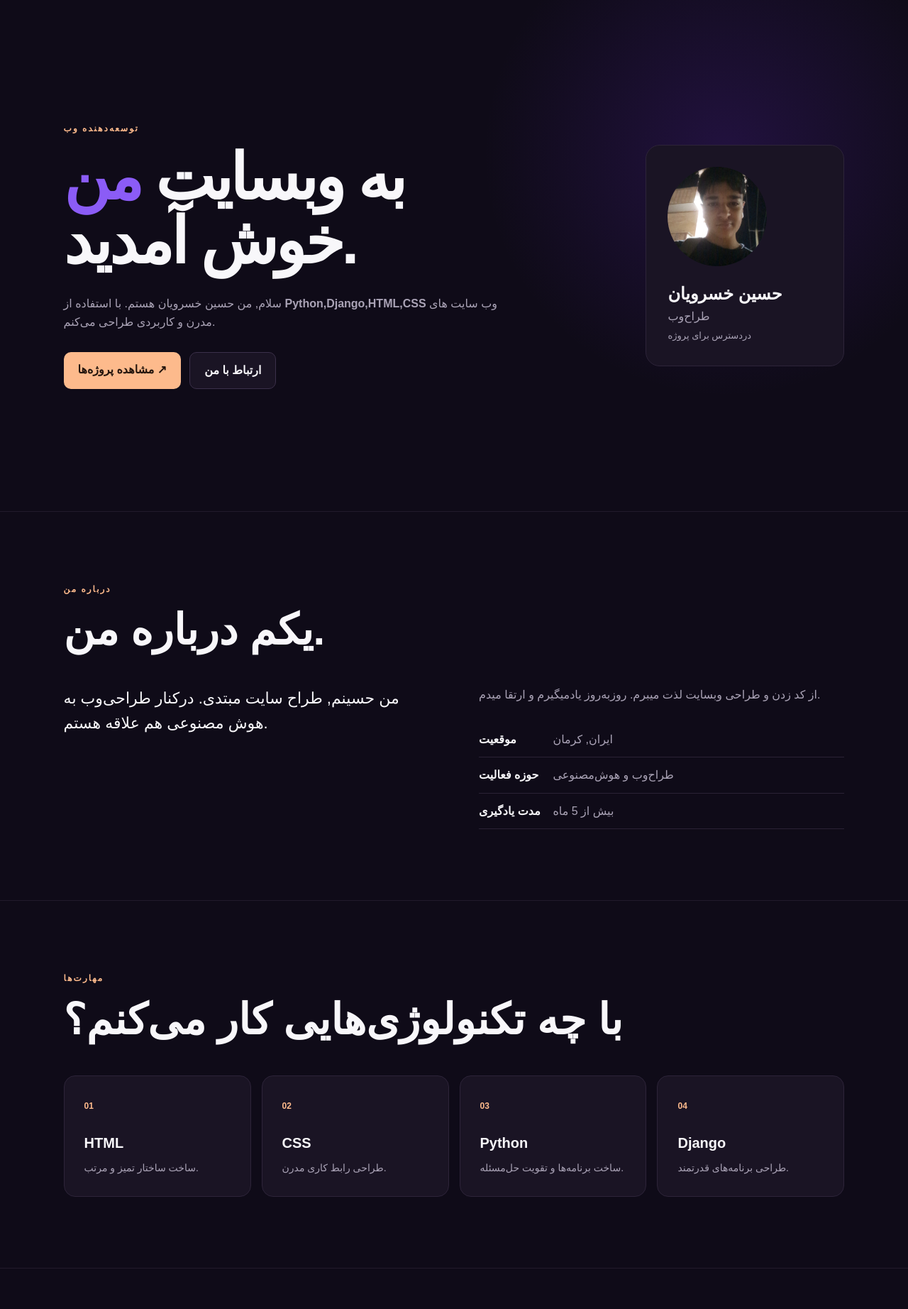
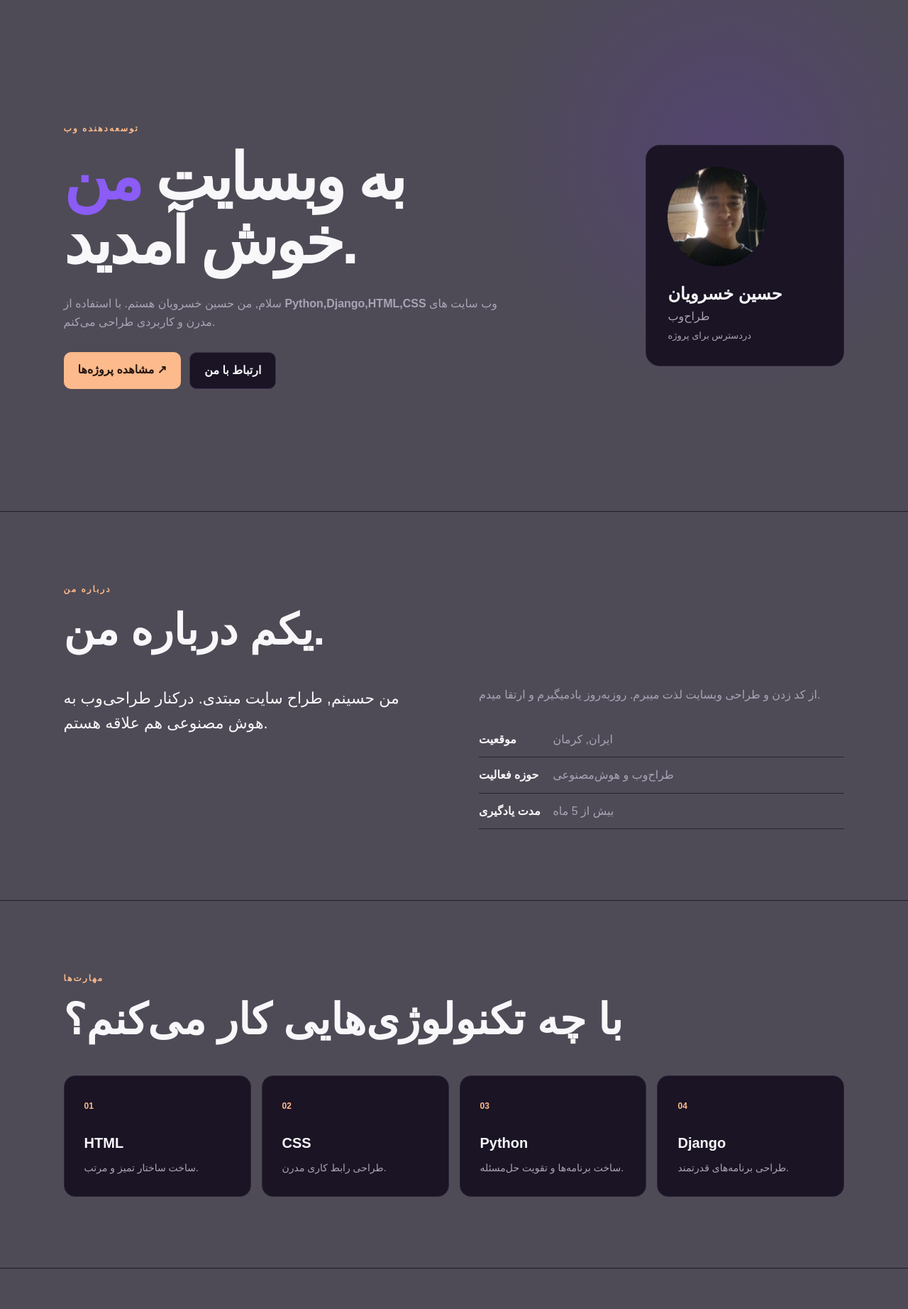
Before and after one commit to Luffysun09/Real-Web-Project, a Django app: page / in a window 1280 px wide. Shown: the part 76-1920 px from the top of the page at 71% size. Run offline with Django 5.2, Linux system fonts and the light colour scheme.

Commit message:
Update Style.css

```diff
--- a/mywebsite/static/css/Style.css
+++ b/mywebsite/static/css/Style.css
@@ -10,7 +10,7 @@ html {
 
 body {
     font-family: Arial, sans-serif;
-    background-color: #0f0b18;
+    background-color: #4e4b56;
     color: #f8f7fa;
     line-height: 1.6;
 }
```
